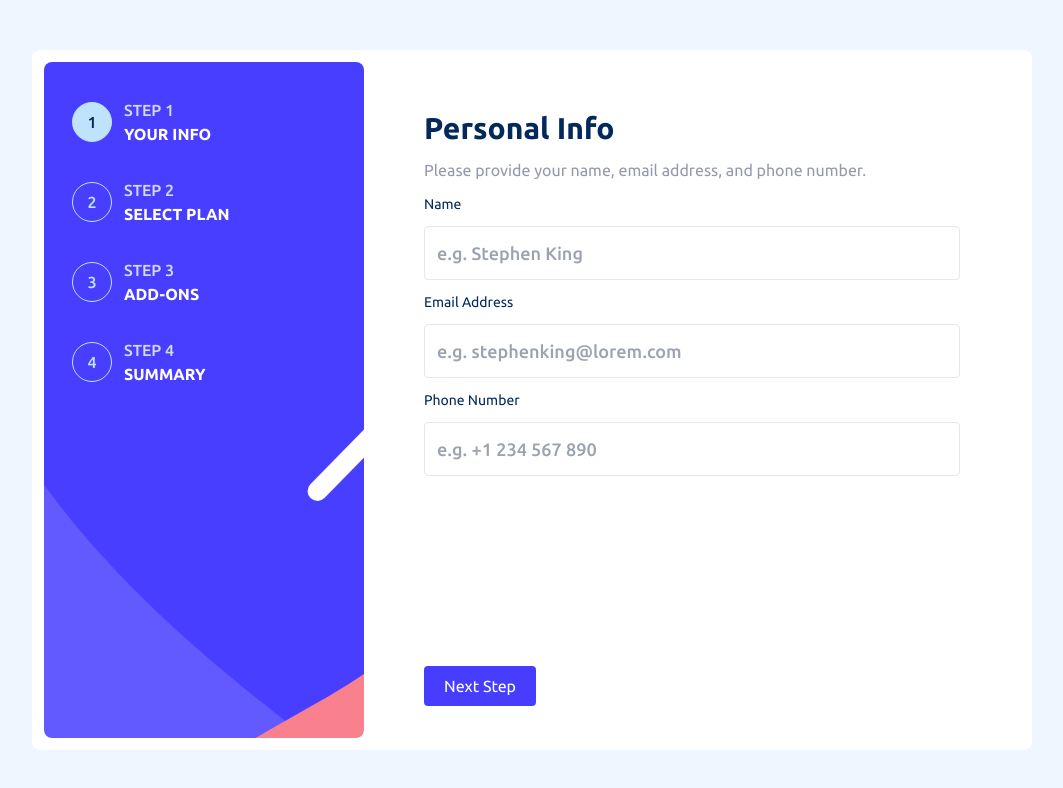
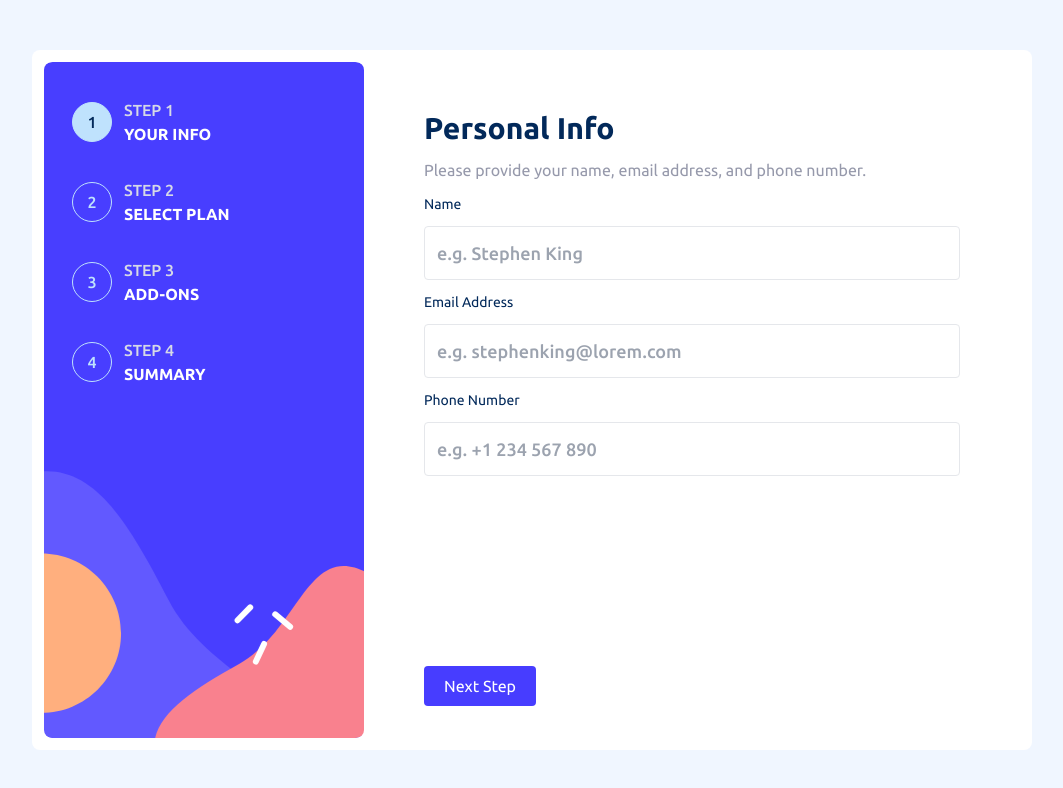
Before and after one commit to DantePrograma/multi-step-form-frontendmentor, a React (Vite) app: page / in a window 1280 px wide. Shown: the top 788 px of the page, without its empty margins (108-1171 px from the left). Built offline with nearby package versions, Linux system fonts and the light colour scheme.

Commit message:
fixed an error with navbar

```diff
--- a/src/components/NavBar.css
+++ b/src/components/NavBar.css
@@ -1,11 +1,11 @@
 .navBar {
-  background: url("../../assets/images/bg-sidebar-desktop.svg") no-repeat center /
+  background: url("../../assets/images/bg-sidebar-mobile.svg") no-repeat center /
     cover;
 }
 
 @media (min-width: 768px) {
   .navBar {
-    background: url("../../assets/images/bg-sidebar-mobile.svg") no-repeat
+    background: url("../../assets/images/bg-sidebar-desktop.svg") no-repeat
       center / cover;
   }
 }
```
